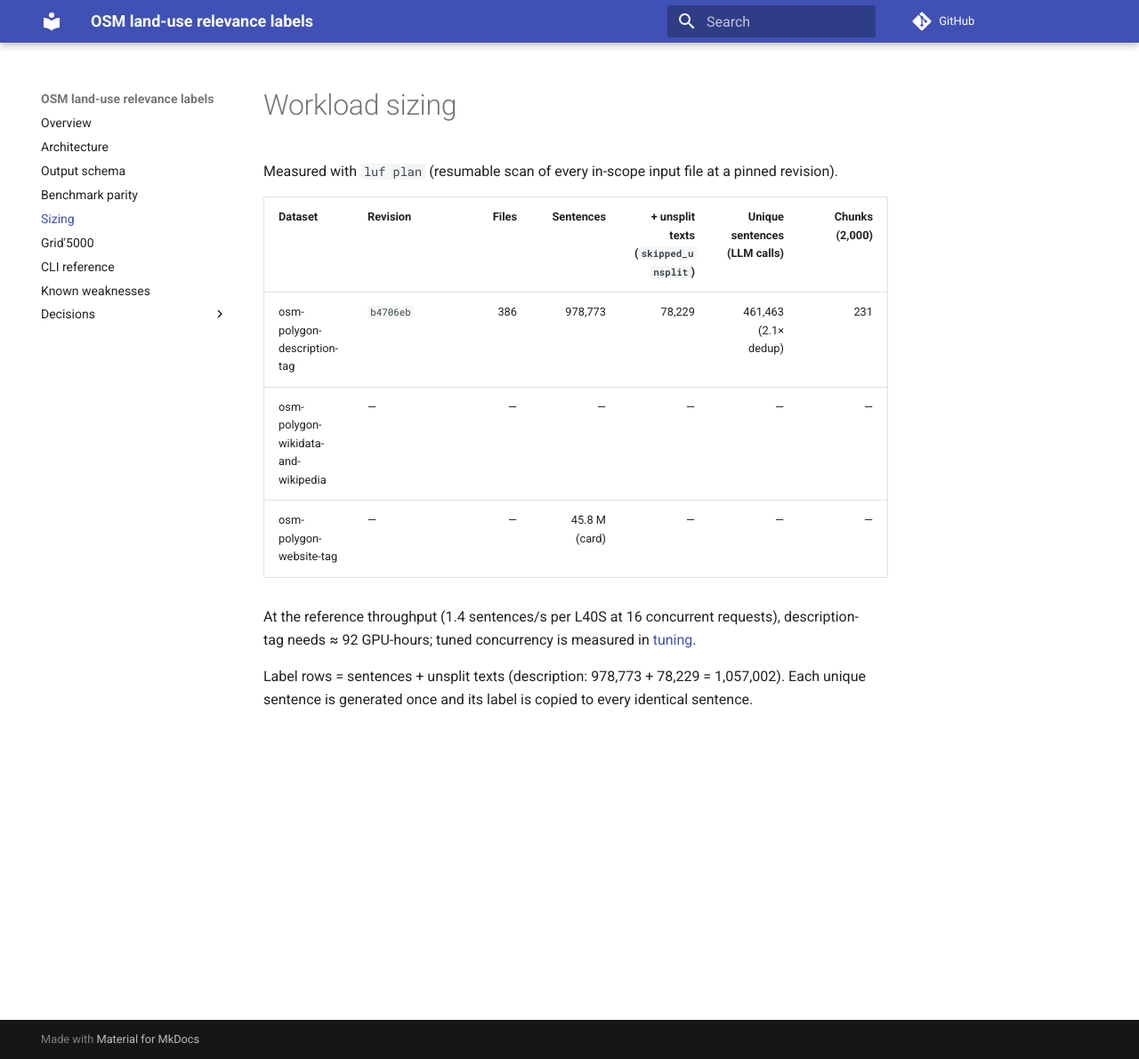
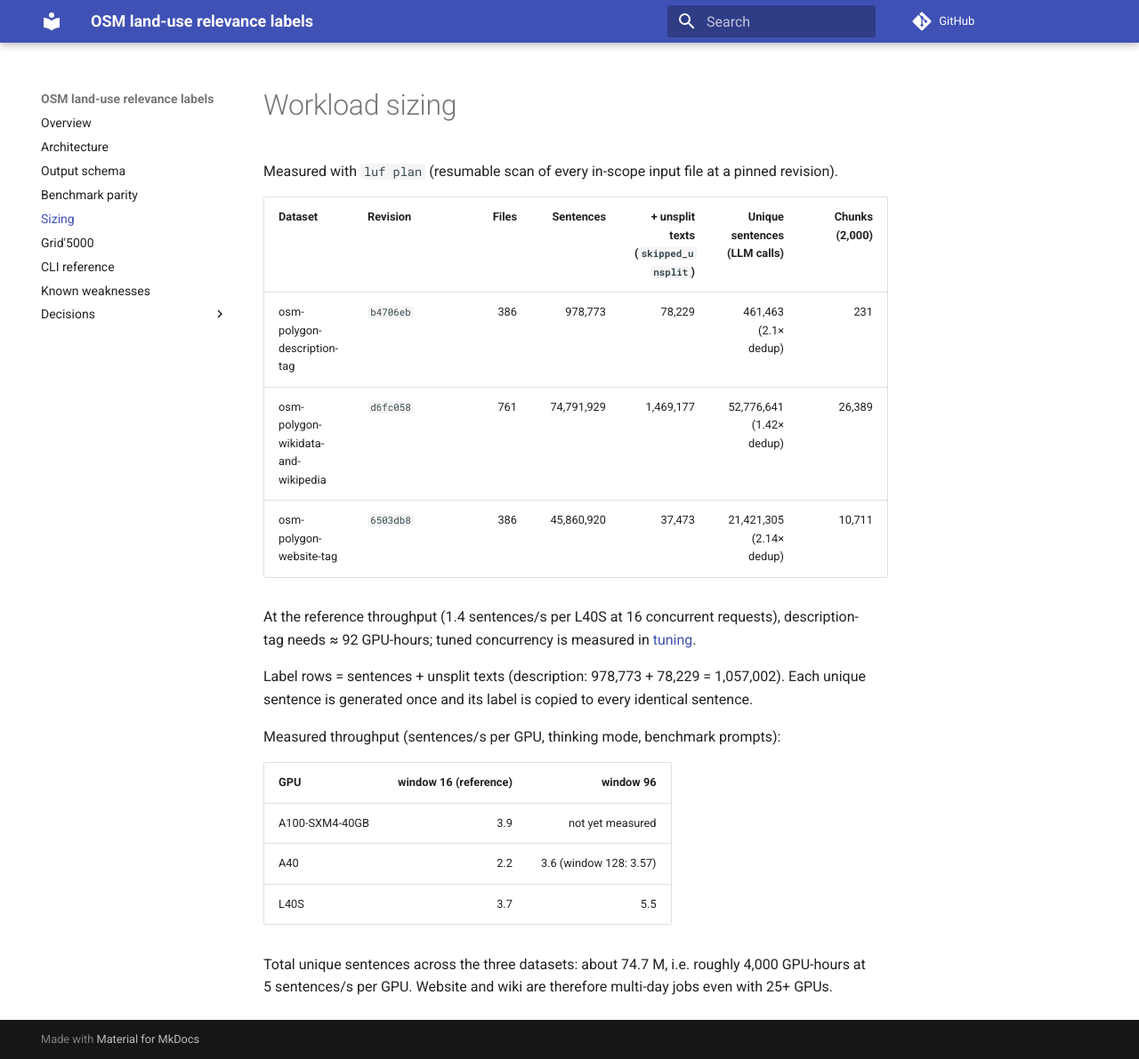
Before and after one commit to NoeFlandre/filter-osm-datasets-llms-landuse, an MkDocs documentation site: the page built from docs/sizing.md, in a window 1280 px wide and 1191 px high. Shown: the whole window at 89% size. Built offline with MkDocs 1.6.1 and Material for MkDocs 9.7.7, drawn with Linux system fonts in a browser that asks for light colours; comment, search, counter and statistics services are not loaded.

Commit message:
Sizing: measured wiki and website totals and per-GPU throughput
Co-Authored-By: Claude Sonnet 5.5 <noreply@anthropic.com>

```diff
--- a/docs/sizing.md
+++ b/docs/sizing.md
@@ -5,10 +5,21 @@ Measured with `luf plan` (resumable scan of every in-scope input file at a pinne
 | Dataset | Revision | Files | Sentences | + unsplit texts (`skipped_unsplit`) | Unique sentences (LLM calls) | Chunks (2,000) |
 |---|---|---:|---:|---:|---:|---:|
 | osm-polygon-description-tag | `b4706eb` | 386 | 978,773 | 78,229 | 461,463 (2.1× dedup) | 231 |
-| osm-polygon-wikidata-and-wikipedia | — | — | — | — | — | — |
-| osm-polygon-website-tag | — | — | 45.8 M (card) | — | — | — |
+| osm-polygon-wikidata-and-wikipedia | `d6fc058` | 761 | 74,791,929 | 1,469,177 | 52,776,641 (1.42× dedup) | 26,389 |
+| osm-polygon-website-tag | `6503db8` | 386 | 45,860,920 | 37,473 | 21,421,305 (2.14× dedup) | 10,711 |
 
 At the reference throughput (1.4 sentences/s per L40S at 16 concurrent requests),
 description-tag needs ≈ 92 GPU-hours; tuned concurrency is measured in [tuning](benchmark.md).
 
 Label rows = sentences + unsplit texts (description: 978,773 + 78,229 = 1,057,002). Each unique sentence is generated once and its label is copied to every identical sentence.
+
+Measured throughput (sentences/s per GPU, thinking mode, benchmark prompts):
+
+| GPU | window 16 (reference) | window 96 |
+|---|---:|---:|
+| A100-SXM4-40GB | 3.9 | not yet measured |
+| A40 | 2.2 | 3.6 (window 128: 3.57) |
+| L40S | 3.7 | 5.5 |
+
+Total unique sentences across the three datasets: about 74.7 M, i.e. roughly 4,000 GPU-hours
+at 5 sentences/s per GPU. Website and wiki are therefore multi-day jobs even with 25+ GPUs.
```
